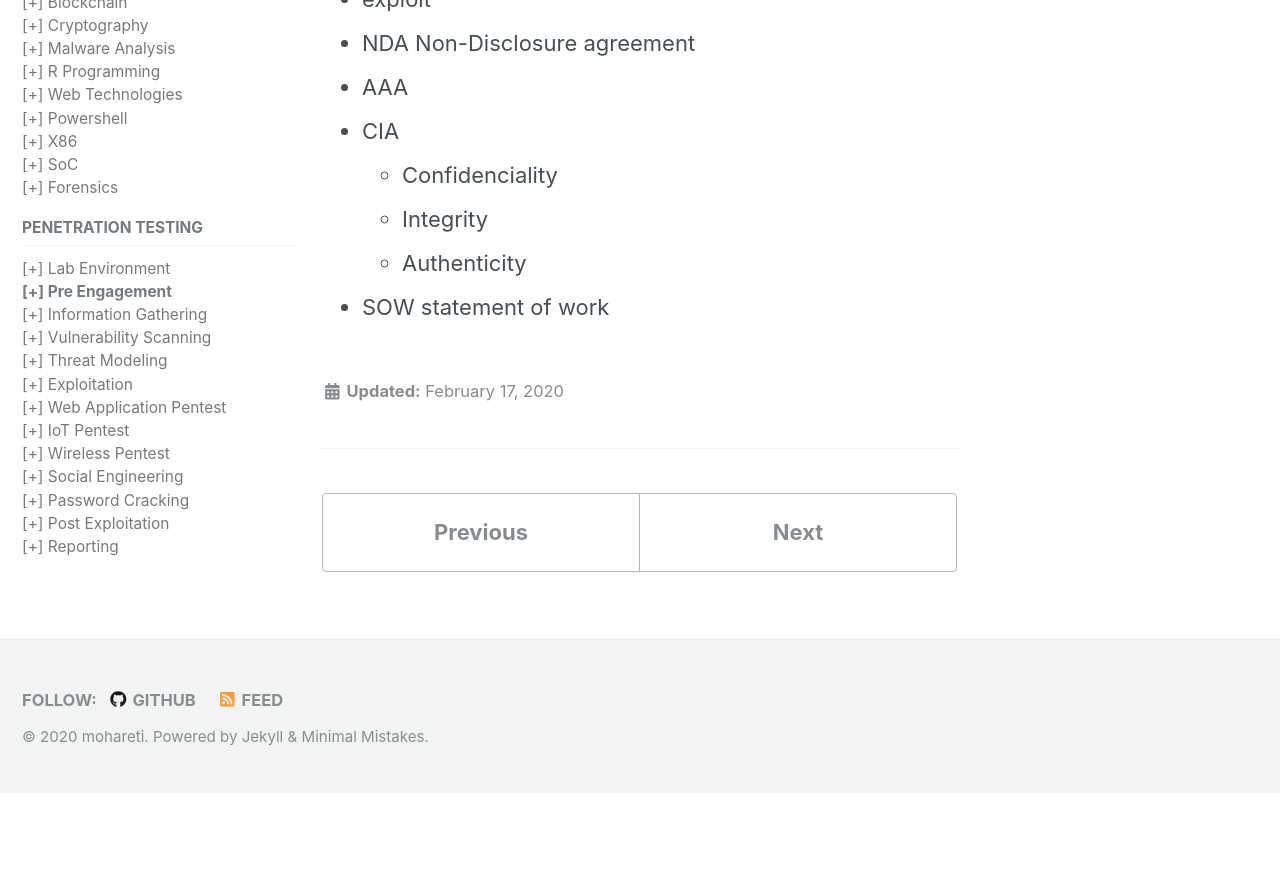
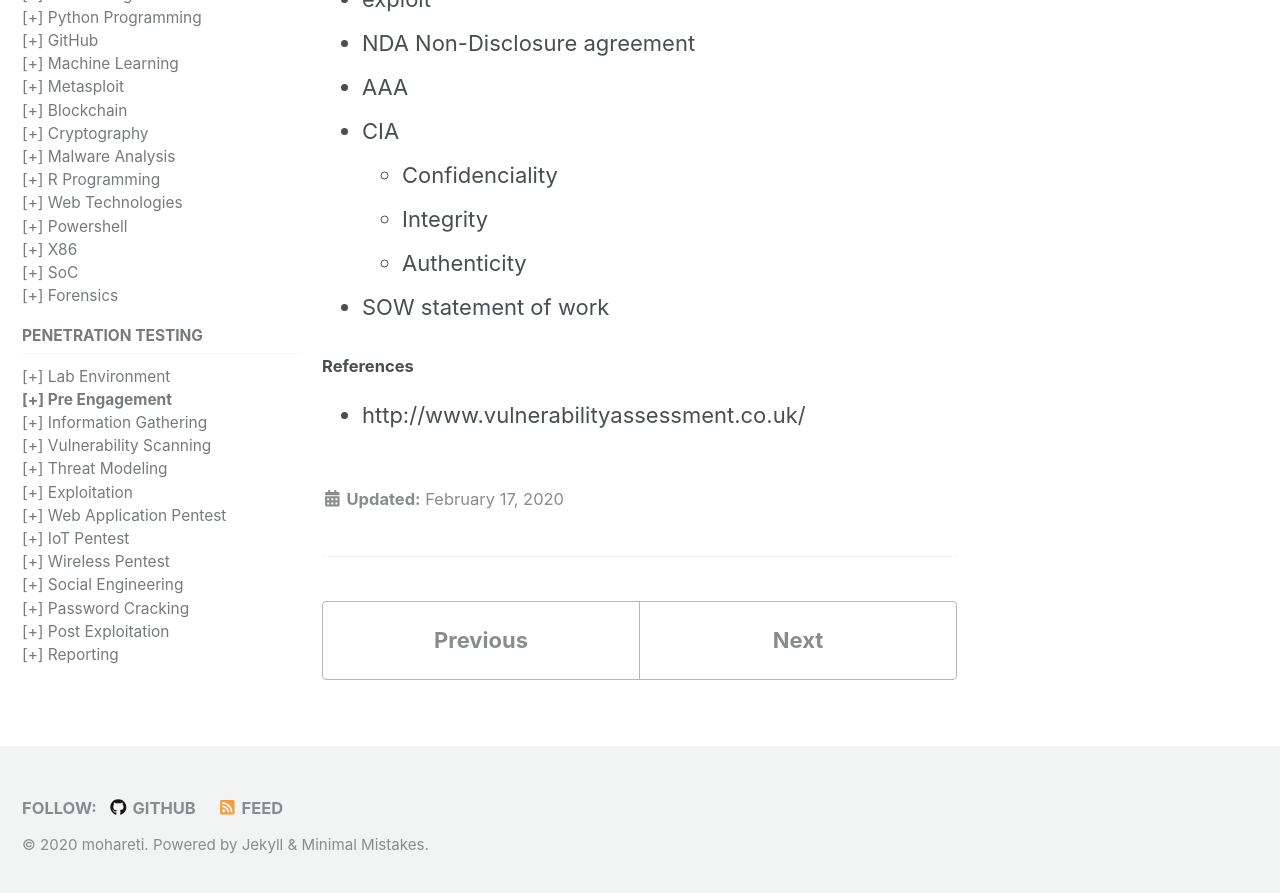
Before and after one commit to mohareti/cyberlab, a Jekyll site: the page built from _pentest/01_pre-engagement.md, in a window 1280 px wide and 900 px high, scrolled down 5026 px. Shown: the top 893 px of the window. Built offline with Jekyll 4.4.1, drawn with Linux system fonts in a browser that asks for light colours; cached includes are drawn as plain includes; nearby versions of some CDN libraries; before the commit the page ends 5819 px from its top, so only the background shows below that.

Commit message:
Update 01_pre-engagement.md

```diff
--- a/_pentest/01_pre-engagement.md
+++ b/_pentest/01_pre-engagement.md
@@ -111,3 +111,7 @@ published: true
 	- Integrity
 	- Authenticity
 - SOW statement of work
+
+
+#### References
+- http://www.vulnerabilityassessment.co.uk/
```
